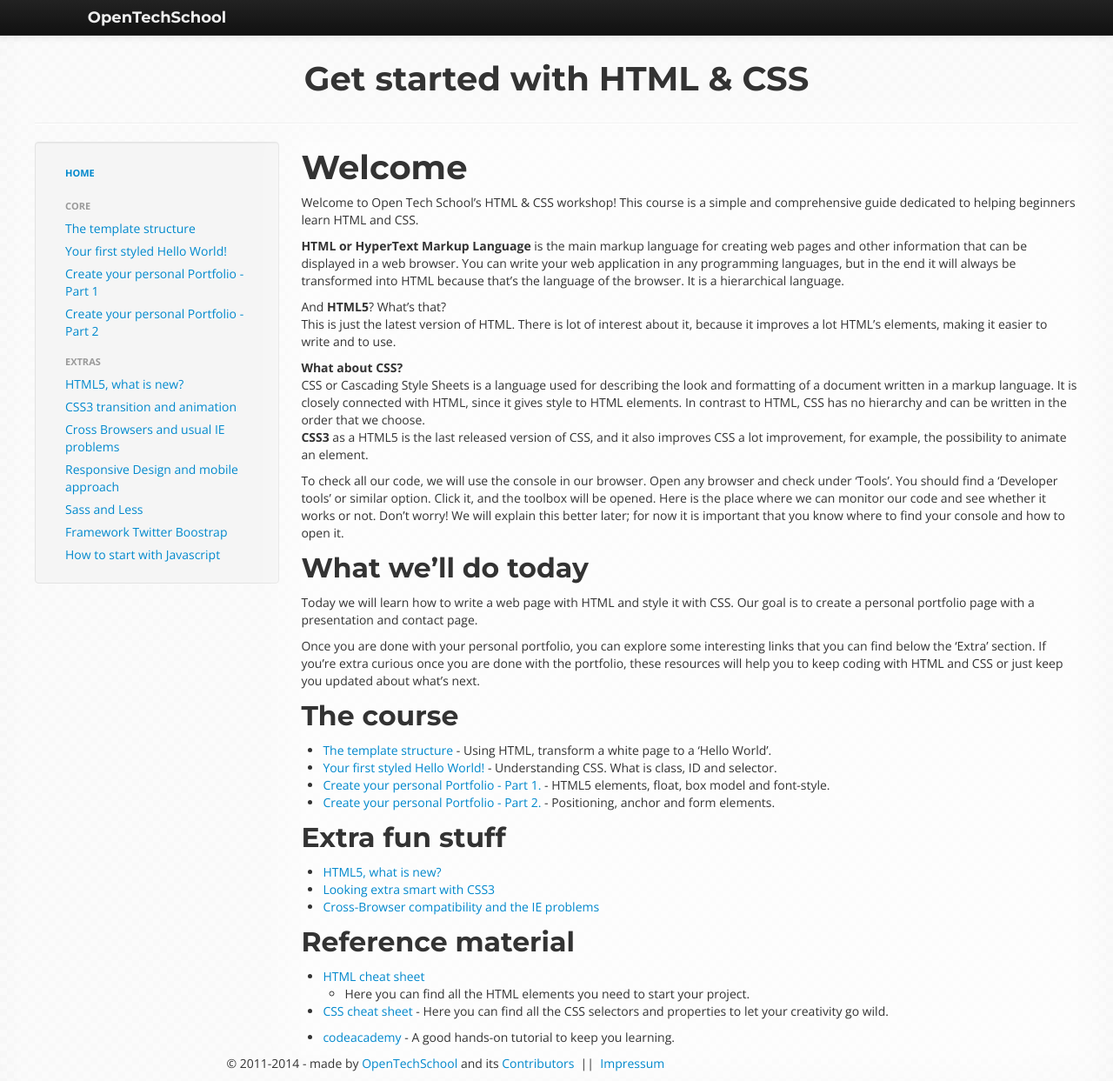
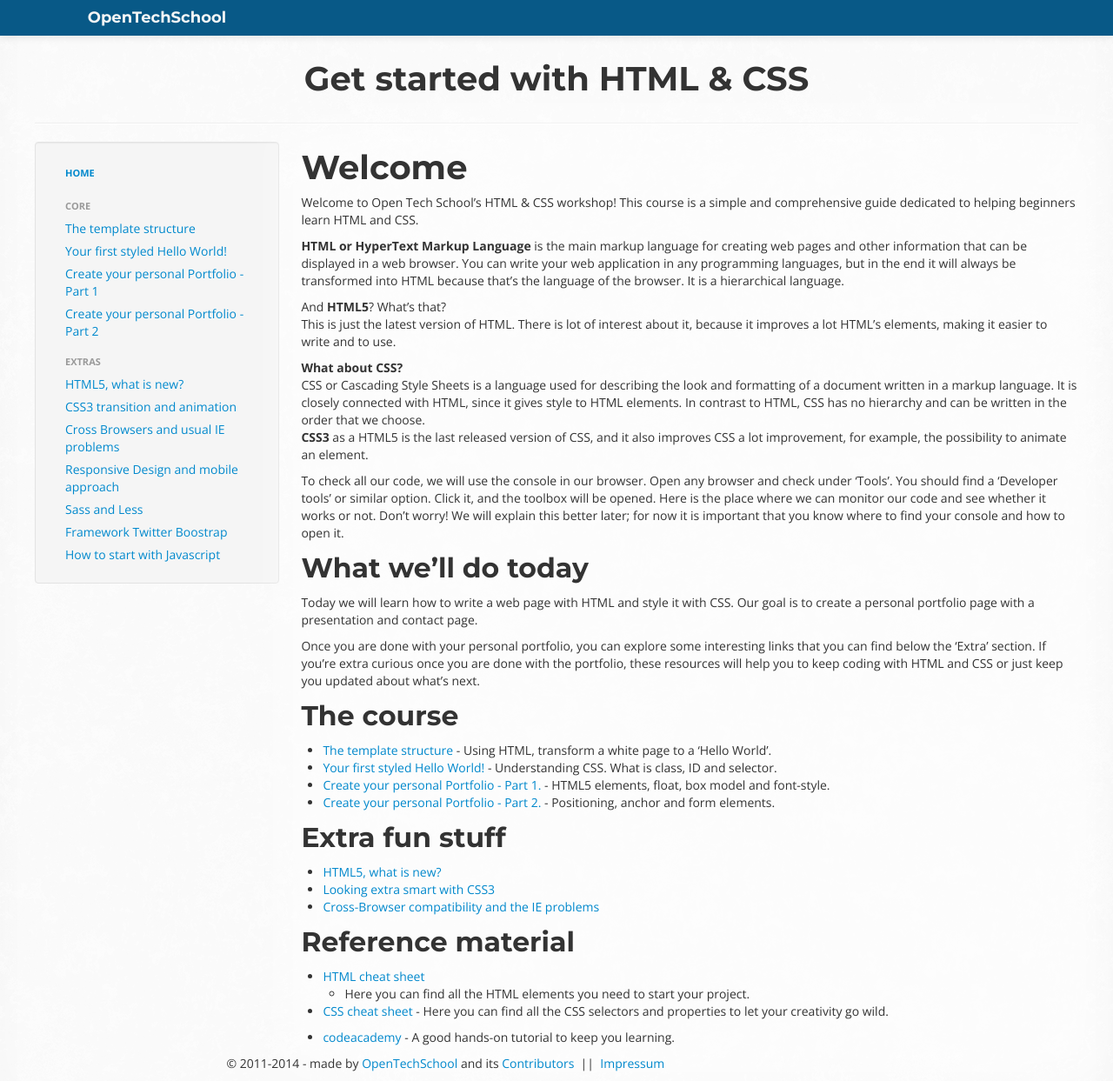
Before and after one commit to OpenTechSchool/html-css-beginners, a Jekyll site: the page built from index.md, in a window 1280 px wide. Shown: the whole page at 87% size. Built offline with Jekyll 4.4.1, drawn with Linux system fonts in a browser that asks for light colours.

Commit message:
Refresh styling a little
Make the navbar OTS Blue, give a new
background image

```diff
--- a/_layouts/ots.html
+++ b/_layouts/ots.html
@@ -11,7 +11,7 @@
   <link rel="icon" href="/favicon.ico" type="image/png">
     <style type="text/CSS">
       body {
-        background: url("{{site.baseurl}}/images/ps_neutral.png") #FFF repeat fixed;
+        background: url("{{site.baseurl}}images/background.png") #FFF repeat fixed;
         font-family: "Open Sans", Helvetica, sans-serif;
       }
 
@@ -39,6 +39,28 @@
         font-family: Monaco, Menlo, Consolas, "DejaVu Sans Mono", Inconsolata, "Courier New", monospace;
       }
 
+      .navbar h1 a, .navbar h1 {
+        color: #f5f5f5;
+        font-size: 18px;
+        line-height: 20px;
+        text-align: center;
+        text-decoration: none;
+      }
+
+      .navbar h1 a:hover {
+        color: #fff;
+      }
+
+      .navbar-static-top {
+        z-index: 1000;
+        position: relative;
+      }
+
+      .navbar-inner {
+        background: #085987 !important;
+        border-color: #085987 !important;
+      }
+
       .title { text-align: center; margin-bottom: 30px; margin-top: 30px; }
 
       .container-fluid {
@@ -55,19 +77,6 @@
       }
 
       #footer { text-align: center; }
-
-      .navbar h1 a, .navbar h1 {
-        color: #eee;
-        font-size: 18px;
-        line-height: 20px;
-        text-align: center;
-        text-decoration: none;
-      }
-
-      .navbar-static-top {
-        z-index: 1000;
-        position: relative;
-      }
 
     </style>
 </head>
```
Also changed, not shown: images/background.png (added), images/ps_neutral.png (deleted).
